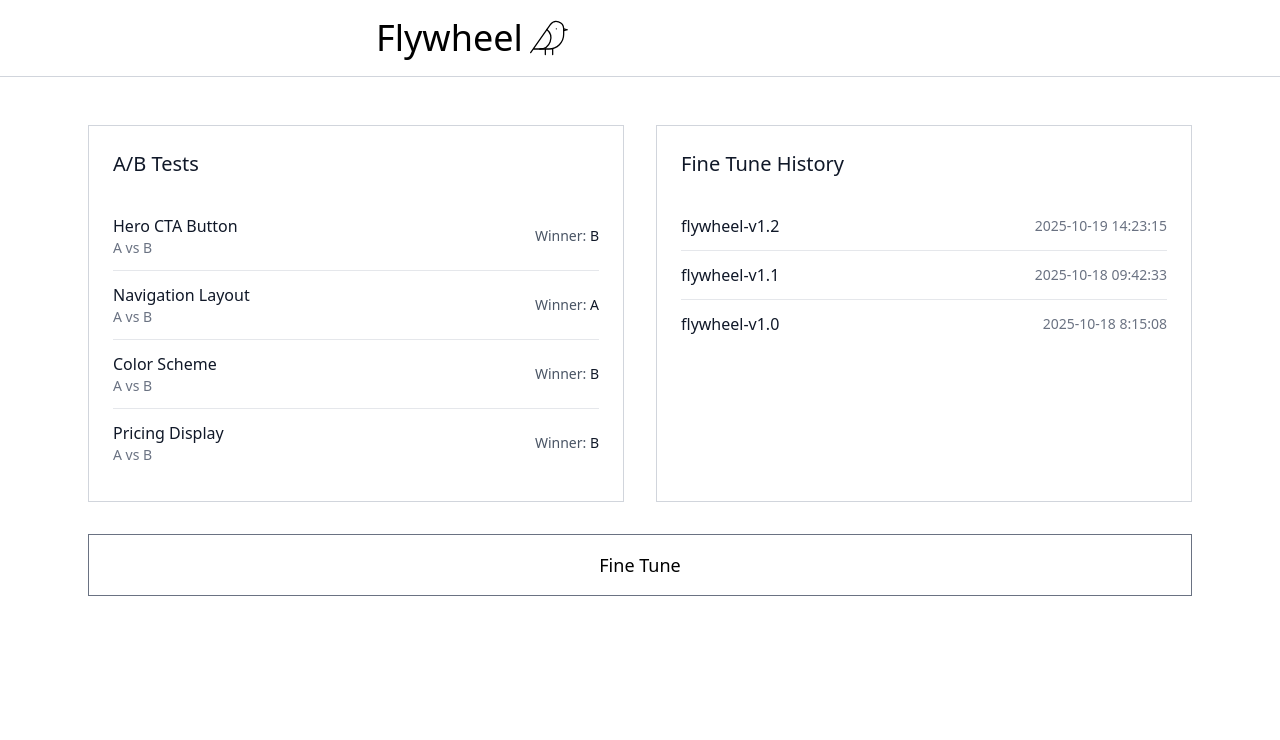
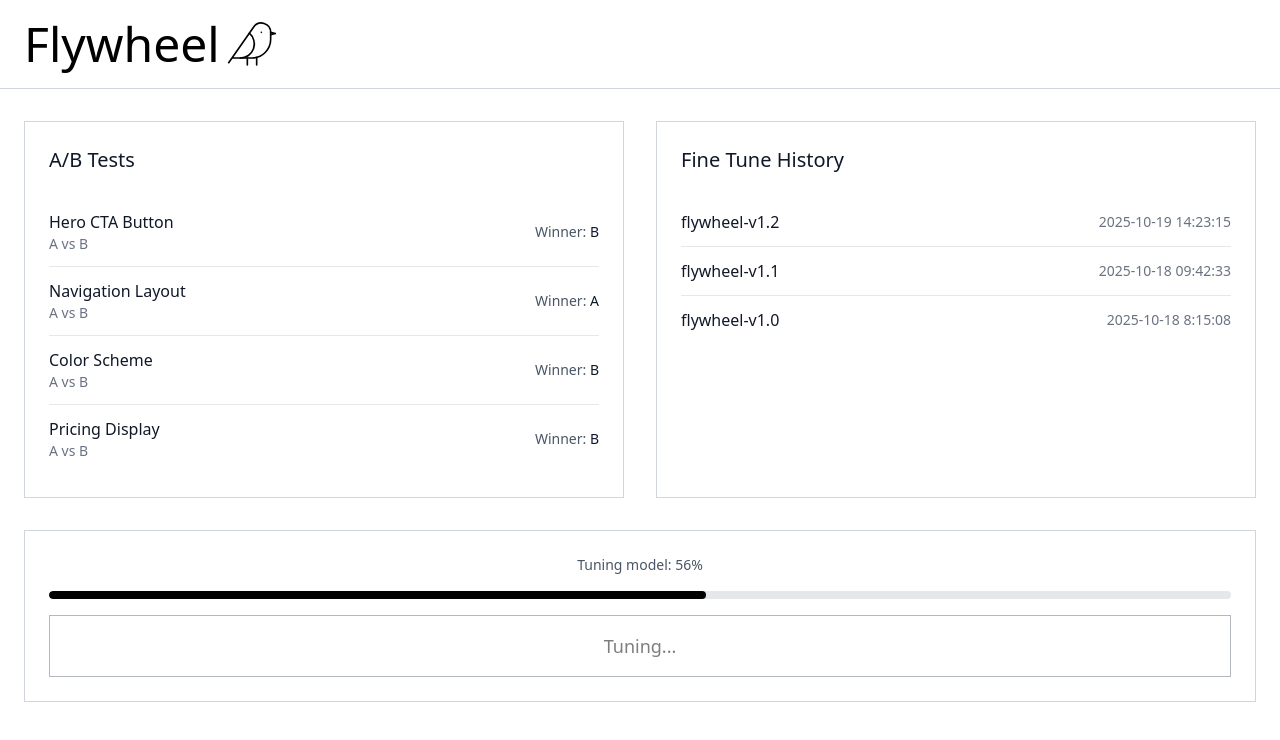
Before and after one commit to BOSSrobot/DubHacks2025, a Next.js app in the folder ui/: page / in a window 1280 px wide. Both pictures are taken after a click on the button "Fine Tune". Shown: the top 740 px of the page. Built offline with nearby package versions, Linux system fonts and the light colour scheme.

Commit message:
looks pretty good

```diff
--- a/ui/src/app/page.tsx
+++ b/ui/src/app/page.tsx
@@ -1,4 +1,6 @@
-import React from 'react'
+'use client'
+
+import React, { useState } from 'react'
 import { Bird } from 'lucide-react'
 
 const abTests = [
@@ -34,18 +36,45 @@ const FineTuneItem = ({ modelName, timestamp }: { modelName: string; timestamp:
 )
 
 const page = () => {
+  const [isTraining, setIsTraining] = useState(false)
+  const [progress, setProgress] = useState(0)
+  const [showSuccess, setShowSuccess] = useState(false)
+
+  const handleFineTune = () => {
+    setIsTraining(true)
+    setProgress(0)
+    setShowSuccess(false)
+
+    // Simulate training progress
+    const interval = setInterval(() => {
+      setProgress(prev => {
+        if (prev >= 100) {
+          clearInterval(interval)
+          setIsTraining(false)
+          setShowSuccess(true)
+          setTimeout(() => {
+            setShowSuccess(false)
+            setProgress(0)
+          }, 3000)
+          return 100
+        }
+        return prev + 2
+      })
+    }, 100)
+  }
+
   return (
     <div className="min-h-screen bg-white">
       {/* Header */}
       <header className="border-b border-gray-300">
-        <div className="max-w-xl mx-auto px-6 py-4 flex items-center gap-1">
-          <span className="text-4xl font-light">Flywheel</span>
-          <Bird strokeWidth={.7} className="w-11 h-11" />
+        <div className="mx-auto px-6 py-4 flex items-center gap-1">
+          <span className="text-5xl font-light">Flywheel</span>
+          <Bird strokeWidth={.7} className="w-14 h-14" />
         </div>
       </header>
 
       {/* Main Content */}
-      <div className="max-w-6xl mx-auto px-6 py-12">
+      <div className="mx-auto px-6 py-8">
         <div className="grid grid-cols-1 md:grid-cols-2 gap-8">
           {/* A/B Tests Section */}
           <div className="border border-gray-300 p-6">
@@ -68,10 +97,44 @@ const page = () => {
           </div>
         </div>
 
-        {/* Fine Tune Button */}
-        <button className="mt-8 w-full bg-white text-black py-4 border border-gray-500 font-light text-lg hover:bg-gray-100 transition-colors">
-          Fine Tune
-        </button>
+        {/* Fine Tune Card */}
+        <div className="mt-8 border border-gray-300 p-6">
+           {/* Status Text - Always reserves space */}
+          <div className="space-y-4">
+           <p className="text-sm font-light text-center h-5">
+              {isTraining && (
+                <span className="text-gray-600">
+                  Tuning model: {progress}%
+                </span>
+              )}
+              {showSuccess && (
+                <span className="text-green-600">
+                  ✓ Model fine-tuned successfully!
+                </span>
+              )}
+              {!isTraining && !showSuccess && (
+                <span className="text-gray-600">
+                  Ready to tune...
+                </span>
+              )}
+            </p>
+
+            {/* Progress Bar */}
+            <div className="w-full bg-gray-200 rounded-full h-2 overflow-hidden">
+              <div
+                className="bg-black h-2 rounded-full transition-all duration-200 ease-out"
+                style={{ width: `${progress}%` }}
+              />
+            </div>
+            <button
+              onClick={handleFineTune}
+              disabled={isTraining}
+              className="w-full bg-white text-black py-4 border border-gray-500 font-light text-lg hover:bg-gray-100 transition-colors disabled:opacity-50 disabled:cursor-not-allowed"
+            >
+              {isTraining ? 'Tuning...' : 'Fine Tune'}
+            </button>
+          </div>
+        </div>
       </div>
     </div>
   )
```
